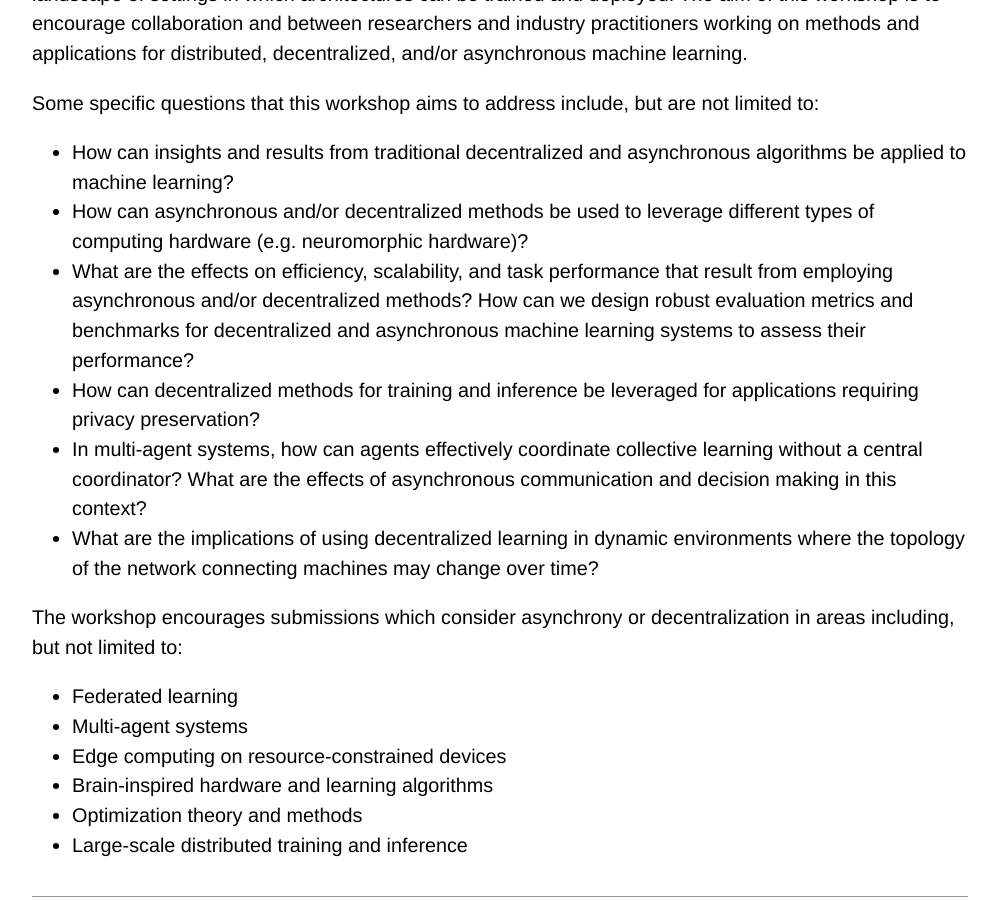
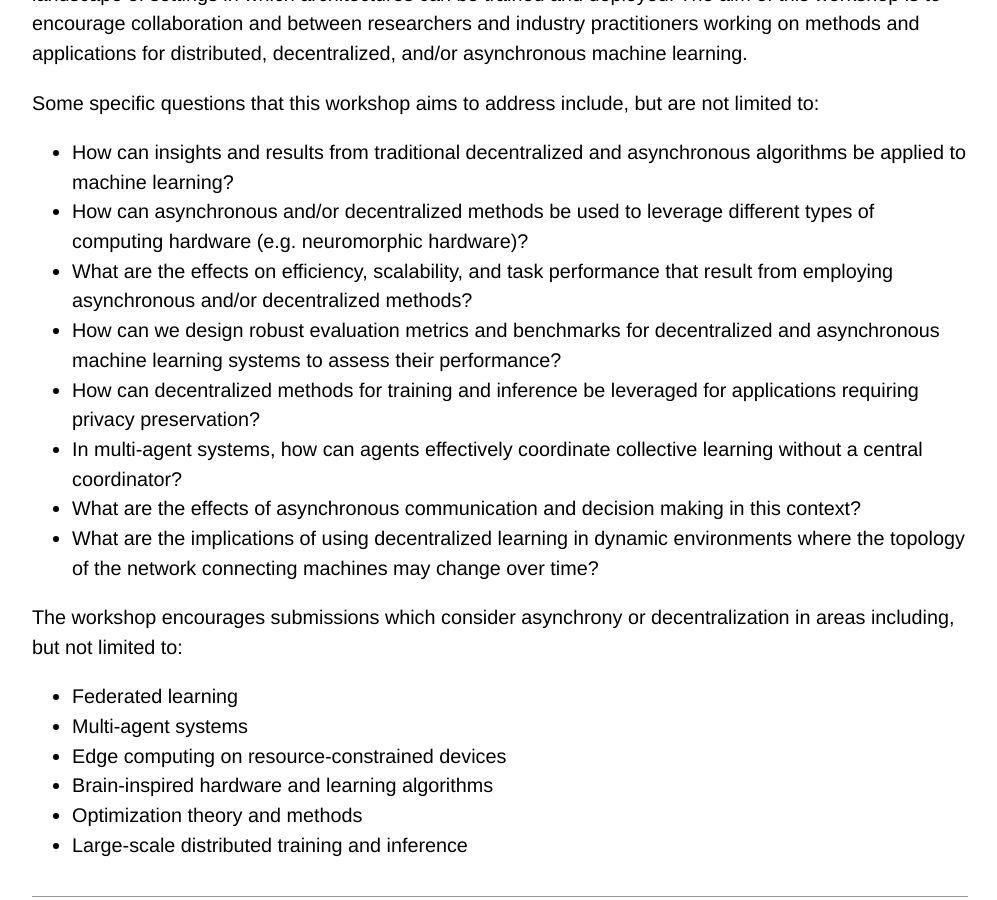
Before and after one commit to DDA-ICLR2025/site-public, a Jekyll site: the page built from index.md, in a window 1280 px wide and 900 px high, scrolled down 796 px. Shown: the whole window, without its empty margins (140-1137 px from the left). Built offline with Jekyll 4.4.1, drawn with Linux system fonts in a browser that asks for light colours; some web fonts are replaced.

Commit message:
fmt: properly separates questions

```diff
--- a/index.md
+++ b/index.md
@@ -12,9 +12,11 @@ Neural networks are increasingly being trained and deployed in distributed compu
 Some specific questions that this workshop aims to address include, but are not limited to:
   - How can insights and results from traditional decentralized and asynchronous algorithms be applied to machine learning?
   - How can asynchronous and/or decentralized methods be used to leverage different types of computing hardware (e.g. neuromorphic hardware)?
-  - What are the effects on efficiency, scalability, and task performance that result from employing asynchronous and/or decentralized methods? How can we design robust evaluation metrics and benchmarks for decentralized and asynchronous machine learning systems to assess their performance?
+  - What are the effects on efficiency, scalability, and task performance that result from employing asynchronous and/or decentralized methods?
+  - How can we design robust evaluation metrics and benchmarks for decentralized and asynchronous machine learning systems to assess their performance?
   - How can decentralized methods for training and inference be leveraged for applications requiring privacy preservation?
-  - In multi-agent systems, how can agents effectively coordinate collective learning without a central coordinator? What are the effects of asynchronous communication and decision making in this context?
+  - In multi-agent systems, how can agents effectively coordinate collective learning without a central coordinator?
+  - What are the effects of asynchronous communication and decision making in this context?
   - What are the implications of using decentralized learning in dynamic environments where the topology of the network connecting machines may change over time?
 
 The workshop encourages submissions which consider asynchrony or decentralization in areas including, but not limited to:
```
